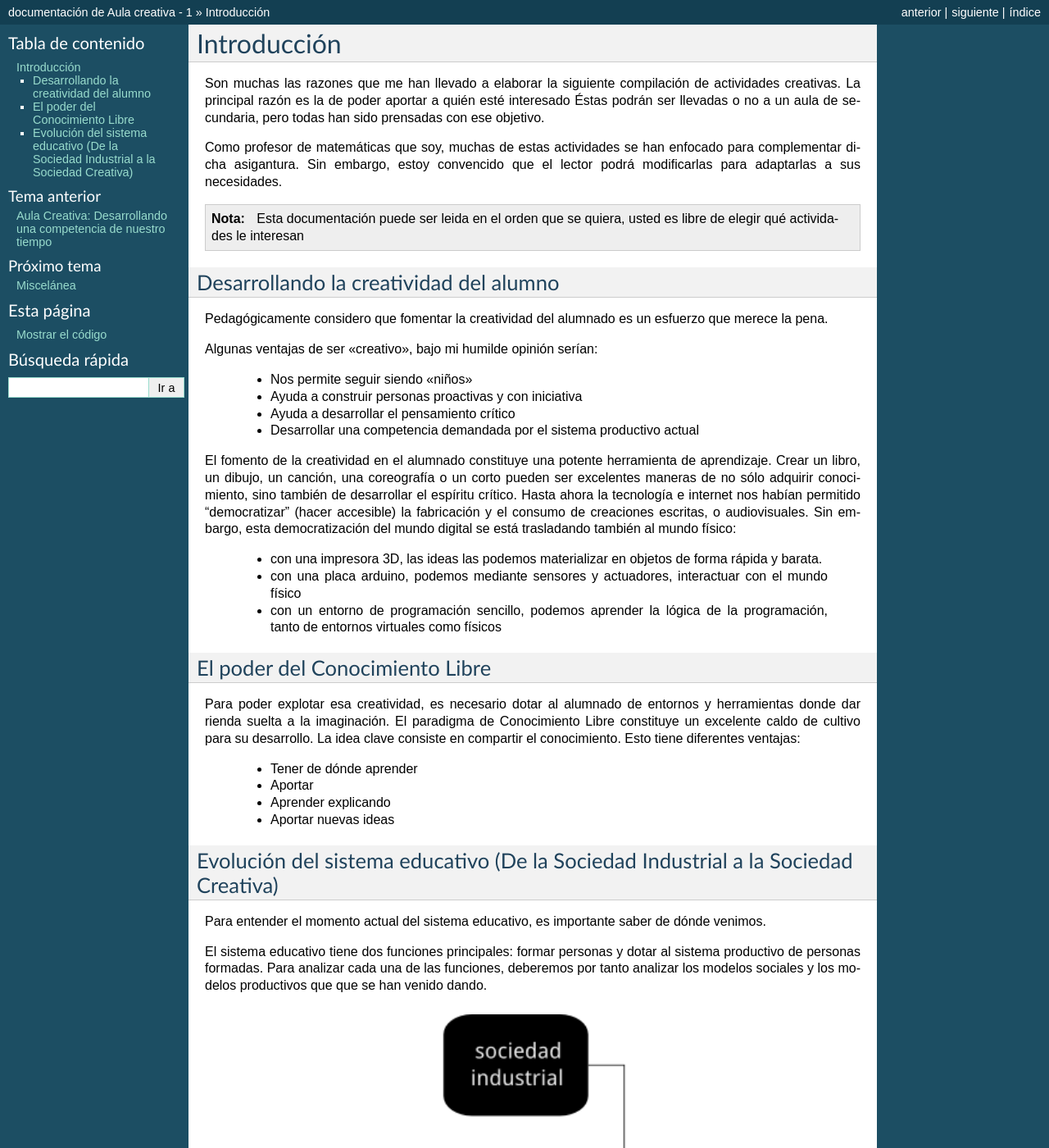
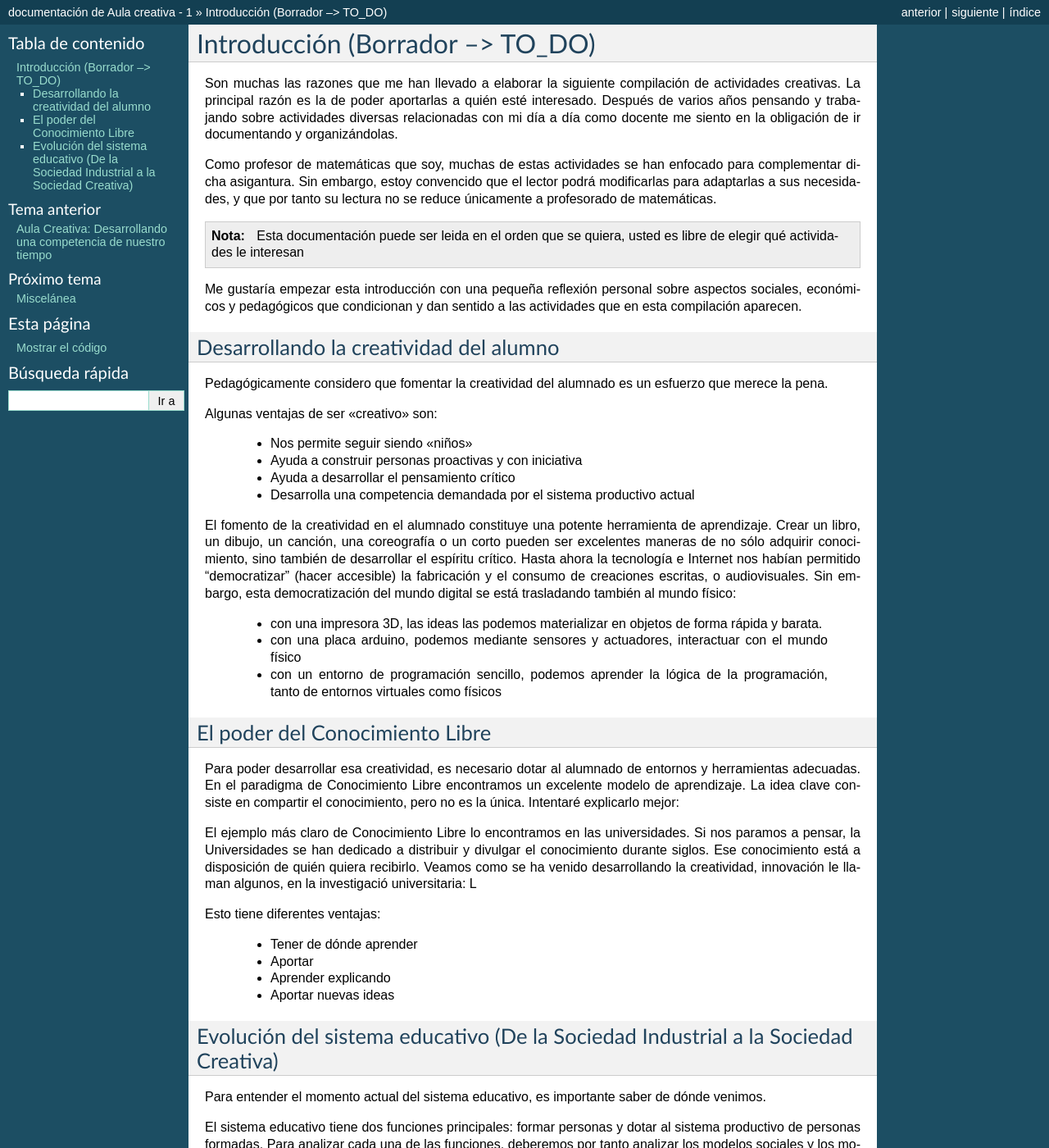
Before and after one commit to es3a10/aula_creativa, a Sphinx documentation site: the page built from docs/introduccion.rst, in a window 1280 px wide and 1400 px high. Shown: the whole window at 82% size. Built offline with Sphinx 7.4.7, drawn with Linux system fonts in a browser that asks for light colours; some of the changed text lies outside the part shown.

Commit message:
Update introduccion.rst

```diff
--- a/docs/introduccion.rst
+++ b/docs/introduccion.rst
@@ -1,42 +1,55 @@
 ============
-Introducción
+Introducción (Borrador --> TO_DO)
 ============
 
 Son muchas las razones que me han llevado a elaborar la siguiente compilación de actividades creativas.
-La principal razón es la de poder aportar a quién esté interesado  Éstas podrán ser llevadas o no a un
-aula de secundaria, pero todas han sido prensadas con ese objetivo.
+La principal razón es la de poder aportarlas a quién esté interesado. Después de varios años pensando
+y trabajando sobre actividades diversas relacionadas con mi día a día como docente me siento en la obligación
+de ir documentando y organizándolas.
 
 Como profesor de matemáticas que soy, muchas de estas actividades se han enfocado para complementar dicha asigantura.
-Sin embargo, estoy convencido que el lector podrá modificarlas para adaptarlas a sus necesidades.
+Sin embargo, estoy convencido que el lector podrá modificarlas para adaptarlas a sus necesidades, y que por tanto
+su lectura no se reduce únicamente a profesorado de matemáticas.
 
 .. note::
 	Esta documentación puede ser leida en el orden que se quiera, usted es libre de elegir qué actividades le interesan
+
+Me gustaría empezar esta introducción con una pequeña reflexión personal sobre aspectos sociales, económicos y pedagógicos que
+condicionan y dan sentido a las actividades que en esta compilación aparecen.
 
 Desarrollando la creatividad del alumno
 =======================================
 Pedagógicamente considero que fomentar la creatividad del alumnado es un esfuerzo que merece la pena.
 
-Algunas ventajas de ser "creativo", bajo mi humilde opinión serían:
+Algunas ventajas de ser "creativo" son:
 
 	- Nos permite seguir siendo "niños"
 	- Ayuda a construir personas proactivas y con iniciativa
 	- Ayuda a desarrollar el pensamiento crítico
-	- Desarrollar una competencia demandada por el sistema productivo actual
+	- Desarrolla una competencia demandada por el sistema productivo actual
 
 El fomento de la creatividad en el alumnado constituye una potente herramienta de aprendizaje.
 Crear un libro, un dibujo, un canción, una coreografía o un corto pueden ser excelentes maneras de no sólo adquirir conocimiento, sino también de desarrollar el espíritu crítico.
-Hasta ahora la tecnología e internet nos habían permitido “democratizar” (hacer accesible) la fabricación y el consumo de creaciones escritas, o audiovisuales.
+Hasta ahora la tecnología e Internet nos habían permitido “democratizar” (hacer accesible) la fabricación y el consumo de creaciones escritas, o audiovisuales.
 Sin embargo, esta democratización del mundo digital se está trasladando también al mundo físico:
 
 	- con una impresora 3D, las ideas las podemos materializar en objetos de forma rápida y barata.
 	- con una placa arduino, podemos mediante sensores y actuadores, interactuar con el mundo físico
 	- con un entorno de programación sencillo, podemos aprender la lógica de la programación, tanto de entornos virtuales como físicos
 
+
 El poder del Conocimiento Libre
 ===============================
-Para poder explotar esa creatividad, es necesario dotar al alumnado de entornos y herramientas donde dar rienda
-suelta a la imaginación. El paradigma de Conocimiento Libre constituye un excelente caldo de cultivo para su desarrollo.
-La idea clave consiste en compartir el conocimiento. Esto tiene diferentes ventajas:
+Para poder desarrollar esa creatividad, es necesario dotar al alumnado de entornos y herramientas adecuadas.
+En el paradigma de Conocimiento Libre encontramos un excelente modelo de aprendizaje.
+La idea clave consiste en compartir el conocimiento, pero no es la única. Intentaré explicarlo mejor:
+
+El ejemplo más claro de Conocimiento Libre lo encontramos en las universidades. Si nos paramos a pensar, la Universidades se han dedicado a distribuir y divulgar el conocimiento durante siglos.
+Ese conocimiento está a disposición de quién quiera recibirlo. Veamos como se ha venido desarrollando la creatividad,
+innovación le llaman algunos, en la investigació universitaria: L
+
+
+Esto tiene diferentes ventajas:
 
     - Tener de dónde aprender
     - Aportar
```
